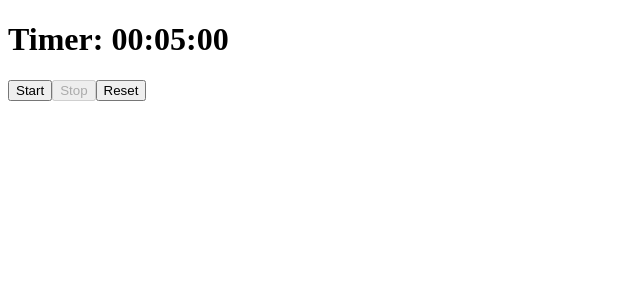
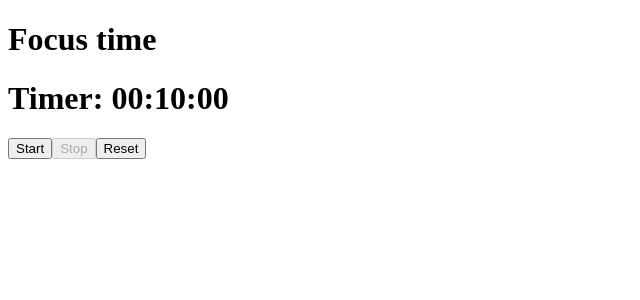
Before and after one commit to MartiRF/pomodoro, a React (Vite) app: page / in a window 1280 px wide. Shown: the top 300 px of the page, without its empty margins (0-640 px from the left). Built offline with nearby package versions, Linux system fonts and the light colour scheme.

Commit message:
cambio de pomodoro(focus a free)

```diff
--- a/src/components/pomodoro/Pomodoro.jsx
+++ b/src/components/pomodoro/Pomodoro.jsx
@@ -1,26 +1,52 @@
 import React, { useCallback, useEffect, useState } from 'react'
 
-export const Pomodoro = ({focuesTime = 5}) => {
+export const Pomodoro = ({focusTime = 10, freetime = 5}) => {
 
-  const [time, setTime] = useState(focuesTime * 60)
-  const [seconds, setSeconds] = useState(focuesTime * 60);
-  const [minutes, setMinutes] = useState(focuesTime);
-  const [hours, setHours] = useState(focuesTime / 60);
+  const [pomodoroType, setPomodoroType] = useState({
+    focusTime,
+    freetime
+  })
+
+  const [time, setTime] = useState(focusTime * 60);
+  const [seconds, setSeconds] = useState(focusTime * 60);
+  const [minutes, setMinutes] = useState(focusTime);
+  const [hours, setHours] = useState(focusTime / 60);
   const [isRunning, setIsRunning] = useState(false);
+  // Cambio de pomodoro
+  const [isFocus, setIsFocus] = useState(true)
 
   const handleStart = useCallback(() => {
     setIsRunning(true)
   },[],);
-
 
   const handleStop = useCallback(() => {
     setIsRunning(false)
   },[],);
 
   const handlerReset = useCallback(() => {
-    setSeconds(focuesTime * 60)
-    setMinutes(focuesTime);
-    setHours(focuesTime / 60)
+
+    const {focusTime,freetime} = pomodoroType;
+    if(isFocus){
+      setTime(focusTime * 60)
+      setSeconds(focusTime * 60)
+      setMinutes(focusTime);
+      setHours(focusTime / 60)
+
+      shapeTime();
+      setIsRunning(false)
+    }else{
+      setTime(freetime * 60)
+      setSeconds(freetime * 60)
+      setMinutes(freetime);
+      setHours(freetime / 60)
+
+      shapeTime();
+      setIsRunning(false)
+    }
+  },[isFocus],);
+
+  //formatear el tiempo
+  const shapeTime = () => {
     if(seconds >= 59){
       setSeconds(0)
     }
@@ -30,8 +56,35 @@ export const Pomodoro = ({focuesTime = 5}) => {
     if(hours < 1){
       setHours(0)
     }
-    setIsRunning(false)
-  },[],);
+  }
+
+  // Cambio de pomodoro
+
+  const pomodoroFree = () => {
+    const {freetime} = pomodoroType
+    setTime(freetime * 60);
+    setSeconds(freetime * 60);
+    setMinutes(freetime);
+    setHours(freetime / 60);
+    shapeTime();
+
+    setIsFocus(false);
+    // setIsRunning(false)
+  }
+
+  const pomodoroFocus = () => {
+    // setIsRunning(false)
+
+    const {focusTime} = pomodoroType;
+
+    setTime(focusTime * 60);
+    setSeconds(focusTime * 60);
+    setMinutes(focusTime);
+    setHours(focusTime / 60);
+    shapeTime();
+
+    setIsFocus(true);
+  };
 
   const updateTimie = () => {
     setTime(time => time - 1);
@@ -56,9 +109,11 @@ export const Pomodoro = ({focuesTime = 5}) => {
     if(isRunning){
       intervalId = setInterval(() => {
         updateTimie();
-      },10)
+      },1000)
     }else if(!isRunning && time == 0){
       clearInterval(intervalId);
+      //implementacion de cambio de pomodoro
+      isFocus ? pomodoroFree() : pomodoroFocus();
     };
     return () => {
       clearInterval(intervalId)
@@ -66,20 +121,12 @@ export const Pomodoro = ({focuesTime = 5}) => {
   }, [time, isRunning]);
 
   useEffect(() => {
-    if(seconds >= 59){
-      setSeconds(0)
-    }
-    if(minutes >= 59){
-      setMinutes(0)
-    }
-    if(hours < 1){
-      setHours(0)
-    }
-
-  },[]);
+    shapeTime();
+  },[isFocus]);
 
   return (
     <div>
+        <h1>{isFocus ? 'Focus time' : 'Free time'}</h1>
         <h1>Timer: {`${hours.toString().padStart(2, "0")}:${minutes.toString().padStart(2, "0")}:${seconds.toString().padStart(2, "0")}`}</h1>
         <button onClick={handleStart} disabled={isRunning}>Start</button>
         <button onClick={handleStop} disabled={!isRunning}>Stop</button>
```
